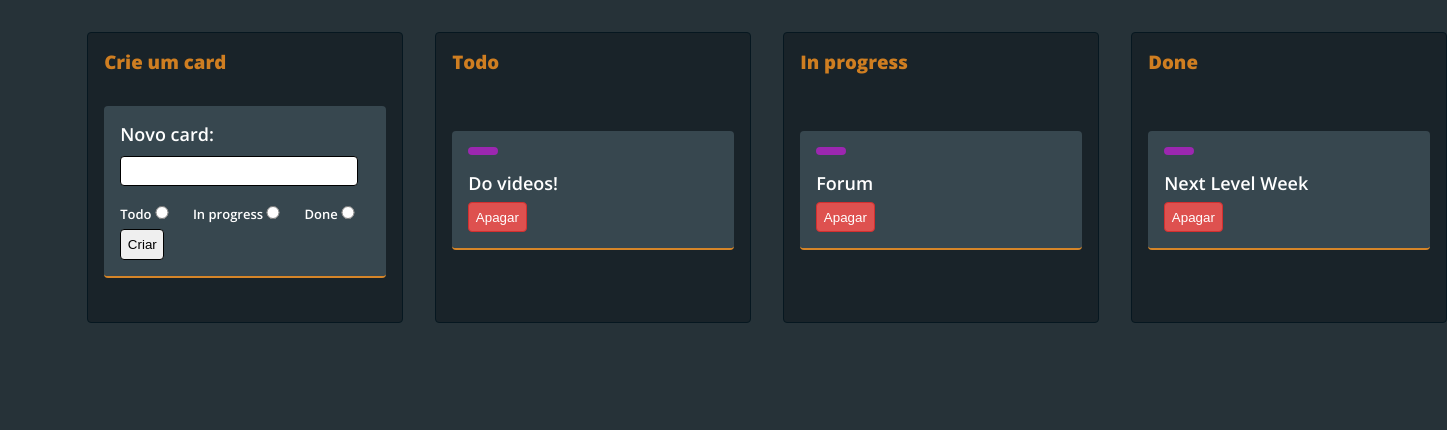
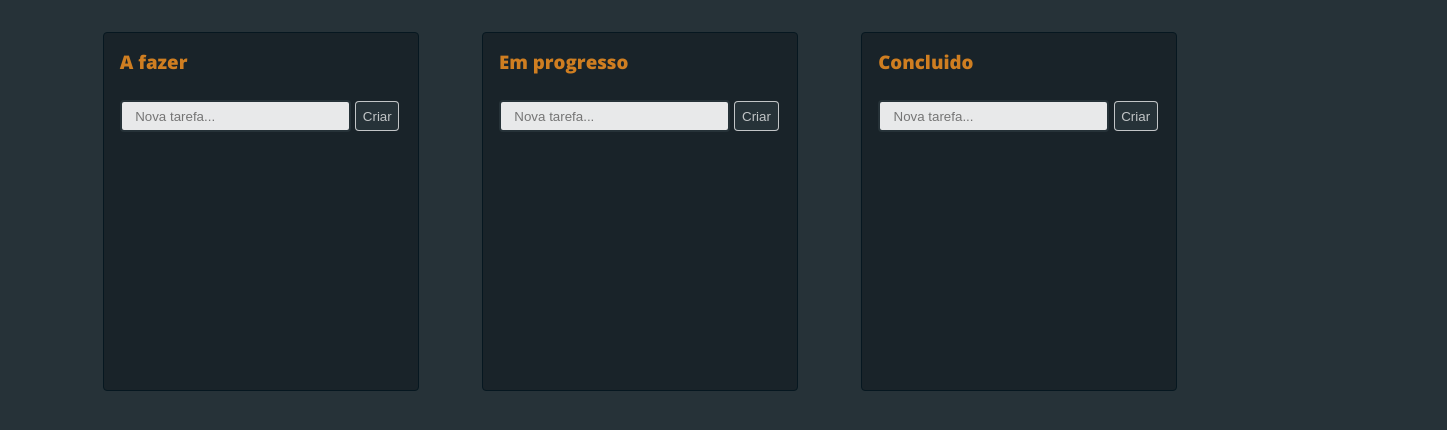
Before and after one commit to jos3s/Todo-dragAndDrop, a plain HTML site: page index.html in a window 1280 px wide. Shown: the whole page, 1447 px wide, since content can reach past the window. Drawn offline with nearby package versions, Linux system fonts and the light colour scheme.

Commit message:
Modificação/Adicionado a função de excluir notas e definir cor por tipo de nota criada

```diff
--- a/index.html
+++ b/index.html
@@ -10,57 +10,46 @@
 <body>
 
     <div class="boards">
-        <div class="board-create">
-            <h3>Crie um card</h3>
-            <div>
-                <div class="card">
-                    Novo card:
+        <div class="board">
+            <h3>A fazer</h3>
+            <div class="create-card">
+                <div class="content">
                     <form>
-                        <input type="text" name="" id="">
-                        <div>
-                            <label class="option" for="todo">
-                                Todo<input type="radio" name="todo" id="todo">
-                            </label>
-                            <label class="option" for="progress">
-                                In progress<input type="radio" name="progress" id="progress">
-                            </label>
-                            <label class="option" for='done'>
-                                Done<input type="radio" name="done" id="done">
-                            </label>
-                        </div>
+                        <input type="text" name="" id="" placeholder="Nova tarefa...">
                         <button type="submit" class="create">Criar</button>
                     </form>
                 </div>
             </div>
+            <div class="dropzone todo">
+
+            </div>
         </div>
-        <div class="board">
-            <h3>Todo</h3>
-            <div class="dropzone">
-                <div class="card" draggable="true">
-                    <div class="status"></div>
-                    <div class="content"> Do videos!</div>
-                    <button class="delete"title="Apagar">Apagar</button>
+        <div class="board ">
+            <h3>Em progresso</h3>
+            <div class="create-card">
+                <div class="content">
+                    <form>
+                        <input type="text" name="" id="" placeholder="Nova tarefa...">
+                        <button type="submit" class="create">Criar</button>
+                    </form>
                 </div>
+            </div>
+            <div class="dropzone progress">
+
             </div>
         </div>
         <div class="board">
-            <h3>In progress</h3>
-            <div class="dropzone">
-                <div class="card" draggable="true">
-                    <div class="status"></div>
-                    <div class="content"> Forum</div>
-                    <button class="delete" title="Apagar">Apagar</button>
+            <h3>Concluido</h3>
+            <div class="create-card">
+                <div class="content">
+                    <form>
+                        <input type="text" name="" id="" placeholder="Nova tarefa...">
+                        <button type="submit" class="create">Criar</button>
+                    </form>
                 </div>
             </div>
-        </div>
-        <div class="board">
-            <h3>Done</h3>
-            <div class="dropzone">
-                <div class="card" draggable="true">
-                    <div class="status"></div>
-                    <div class="content"> Next Level Week</div>
-                    <button class="delete" title="Apagar">Apagar</button>
-                </div>
+            <div class="dropzone done">
+
             </div>
         </div>
     </div>
--- a/script.js
+++ b/script.js
@@ -1,31 +1,39 @@
-const cards = document.querySelectorAll('.card');
 const dropzones = document.querySelectorAll('.dropzone');
+const colors={
+    todo:'#42A5F5',
+    progress:'#43A047',
+    done:'#AB47BC'
 
-const form=document.querySelector('form');
-form.addEventListener('submit', e=>{
-    createElement();
-});
+}
 
-const colors=[]
-
+const cards=['Do videos!','Forum','Next Level Week'];
 
 document.addEventListener('click', el=>{
     e=el.target;
     if(e.classList.contains('delete')) deleteCard(e);
 });
 
-cards.forEach(card => {
-    card.addEventListener('dragstart', dragstart);
-    card.addEventListener('drag', drag);
-    card.addEventListener('dragend', dragend);
+document.addEventListener('submit', el=>{
+    el.preventDefault();
+    e=el.target;
+    if(e.querySelector('input').value !=' '){
+        createElement(e);
+        e.querySelector('input').value='';
+    }
 });
+
+createCardDrag();
+function createCardDrag() {
+    const cards = document.querySelectorAll('.card');
+    cards.forEach(card => {
+        card.addEventListener('dragstart', dragstart);
+        card.addEventListener('dragend', dragend);
+    });
+}
 
 function dragstart() {
     dropzones.forEach( dropzone => dropzone.classList.add('highlight'));
     this.classList.add('is-dragging');
-}
-
-function drag() {
 }
 
 function dragend() {
@@ -34,18 +42,16 @@ function dragend() {
 }
 
 dropzones.forEach( dropzone => {
-    dropzone.addEventListener('dragenter', dragenter);
     dropzone.addEventListener('dragover', dragover);
     dropzone.addEventListener('dragleave', dragleave);
     dropzone.addEventListener('drop', drop);
 });
 
-function dragenter() {
-}
-
 function dragover() {
     this.classList.add('over');
     const cardBeingDragged = document.querySelector('.is-dragging');
+    const status=cardBeingDragged.querySelector(".status");
+    status.style.background=colors[cardBeingDragged.parentElement.classList[1]];
     this.appendChild(cardBeingDragged);
 }
 
@@ -57,29 +63,49 @@ function drop() {
     this.classList.remove('over');
 }
 
-function deleteCard(e){
-    e.parentNode.remove()
+function createElement(form) {
+    const board=form.parentNode.parentNode.parentNode;
+    const dropzone=board.querySelector('.dropzone');
+    const input=form.querySelector('input').value;
+    if(dropzone.classList.contains("todo")) newCard=createCard(input,'todo');
+    if(dropzone.classList.contains("progress")) newCard=createCard(input,'progress');
+    if(dropzone.classList.contains("done")) newCard=createCard(input,'done');
+    dropzone.appendChild(newCard);
+    createCardDrag();
 }
 
-
-function createElement() {
-    const card=document.querySelector('.board-create');
-    const input=card.querySelector('input').value;
-    newCard=createCard(input)
-    dropzones[0].appendChild(newCard);
-}
-
-function createCard(txt) {
+function createCard(txt,type) {
     const card=document.createElement('div');
     card.setAttribute('draggable','true');
     card.setAttribute('class','card');
     const status=document.createElement('div');
     status.setAttribute('class','status');
+    status.style.background=colors[type];
+    card.appendChild(status);
+    const content=createContent(txt);
+    card.appendChild(content);
+    const button=createButtonDelete();
+    card.appendChild(button);
+    return card;
+}
+
+function createContent(txt) {
     const content=document.createElement('div');
     content.setAttribute('class','content');
     const texto=document.createTextNode(txt)
     content.appendChild(texto);
-    card.appendChild(status);
-    card.appendChild(content);
-    return card;
+    return content
 }
+
+function createButtonDelete() {
+    const button=document.createElement('button');
+    button.setAttribute('class','delete');
+    button.setAttribute('title','Apagar');
+    const texto=document.createTextNode('Apagar')
+    button.appendChild(texto);
+    return button;
+}
+
+function deleteCard(e){
+    e.parentNode.remove()
+}
--- a/style.css
+++ b/style.css
@@ -11,7 +11,7 @@ body {
     margin: 32px auto;
 }
 
-.board, .board-create{
+.board{
     min-width: 300px;
     background-color: rgb(25, 35, 41);
     border: 1px solid rgb(6, 23, 32);
@@ -23,26 +23,28 @@ body {
     -o-border-radius: 4px;
 }
 
-.board h3, .board-create h3{
+.board>.card{
+    margin: 0 16px 16px;
+}
+
+.board h3{
     padding: 16px;
     margin: 0;
     color: #FD951Fcc;
 }
 
-.board-create>div{
-    padding: 16px;
-}
 
-.board-create>div>.card{
-    margin: 0;
+.create-card{
+    margin: 0 16px 16px;
 }
 
 input{
+    background-color: rgba(255, 255, 255, 0.9);
+    border: 2px solid #263238;
     box-sizing: border-box;
     padding: .5em .5em .5em 1em;
-    width: 95%;
+    width: 82%;
     margin: 10px auto;
-    border: 1px solid;
     border-radius: 4px;
     -webkit-border-radius: 4px;
     -moz-border-radius: 4px;
@@ -50,27 +52,9 @@ input{
     -o-border-radius: 4px;
 }
 
-form>div{
-    box-sizing: border-box;
-    width: 95%;
-    display: flex;
-    justify-content: space-between;
-}
-
-label{
-    font-size: 13px;
-}
-
-.option{
-    display: flex;
-    justify-content: space-between;
-    align-items: baseline;
-}
-.option>input{
-    width: 20px;
-}
-
 button{
+    background-color: #263238;
+    color: rgba(255, 255, 255, 0.719);
     padding: .5em;
     margin: 0 auto;
     border: 1px solid;
@@ -109,10 +93,12 @@ button{
     -o-border-radius: 4px;
 }
 
+.content{
+    word-wrap: break-word;
+}
 .status{
     width:30px;
     height: 8px;
-    background: #9C27B0;
     margin-bottom: 16px;
     border-radius: 8px;
     -webkit-border-radius: 8px;
@@ -139,27 +125,38 @@ button{
 }
 
 .over{
-    background-color: rgba(67, 160, 72, 0.377);
+    background-color: rgba(67, 160, 72, 0.137);
 }
 
+@media screen and (min-width:500px){
+    .dropzone{
+        display: flex;
+        flex-wrap: wrap;
+    }
+    .card{
+        margin-left: 10px;
+        flex: 0 0 25%;
+    }
+}
 @media screen and (min-width:800px){
     .boards{
-        display: flex;
-        justify-content: space-around;
-        flex-wrap: wrap;
+
     }
-    .board-create>div>.card {
-        margin: 0;
-    }
-    .board-create,.board{
+    .board{
         min-width: 314px;
     }
 }
 
-@media screen and (min-width:800px){
+@media screen and (min-width:1024px){
     .boards{
         display: flex;
         justify-content: space-around;
         flex-wrap: nowrap;
     }
+    .dropzone{
+        display: block;
+    }
+    .card{
+        margin-left: 0;
+    }
 }
```
